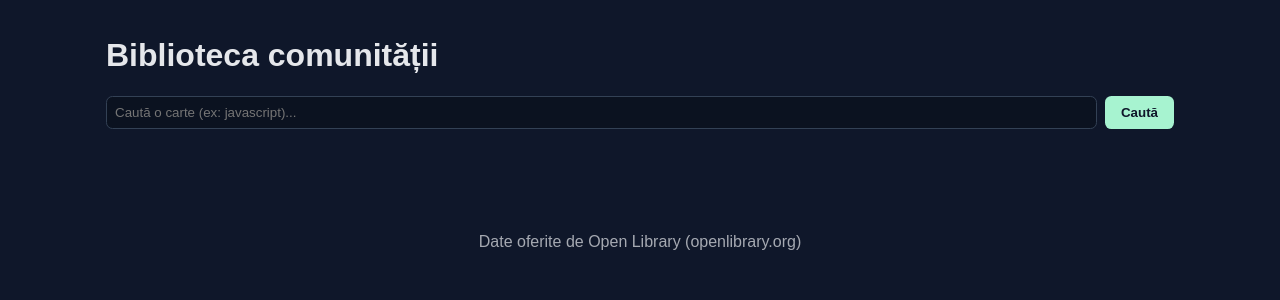
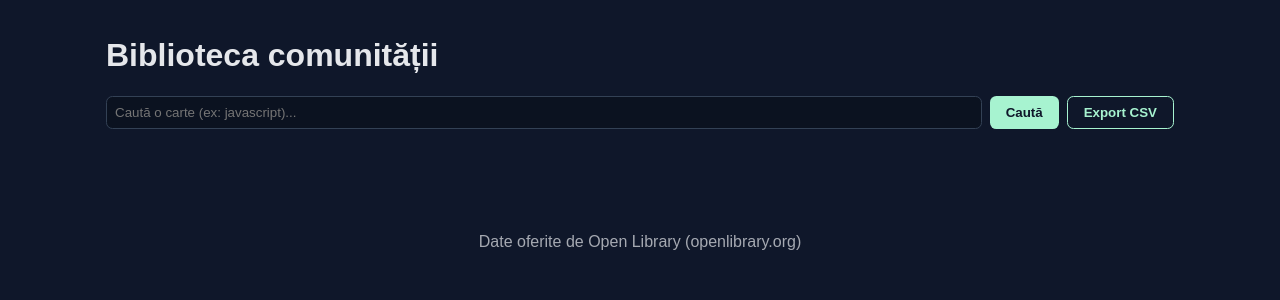
Before and after one commit to SAANNIA/TW, a Django app: page /books/ in a window 1280 px wide. Shown: the part 42-342 px from the top of the page. Run offline with Django 5.2, Linux system fonts and the light colour scheme.

Commit message:
Add CSV export bonus to Open Library page

```diff
--- a/demo/myapp/static/CSS/books_style.css
+++ b/demo/myapp/static/CSS/books_style.css
@@ -131,3 +131,18 @@
     font-size: 0.9rem;
     opacity: 0.85;
   }
+
+#exportBtn {
+    padding: 0.5rem 1rem;
+    cursor: pointer;
+    border: 1px solid #a7f3d0;
+    border-radius: 0.4rem;
+    background: transparent;
+    color: #a7f3d0;
+    font-weight: 700;
+  }
+
+  #exportBtn:focus-visible {
+    outline: 2px solid #a7f3d0;
+    outline-offset: 2px;
+  }
--- a/demo/myapp/static/JS/books.js
+++ b/demo/myapp/static/JS/books.js
@@ -23,6 +23,7 @@ async function getJSON(url) {
 }
 const statusEl = document.getElementById("status");
 const resultsEl = document.getElementById("results");
+let shownBooks = [];
 function setStatus(text) {
     statusEl.textContent = text;
 }
@@ -50,6 +51,7 @@ function createCard(book) {
     return card;
 }
 function render(books) {
+    shownBooks = books;
     resultsEl.innerHTML = "";
     if (books.length === 0) {
         setStatus("No results found.");
@@ -99,3 +101,29 @@ window.addEventListener("DOMContentLoaded", () => {
         search();
     }
 });
+function csvCell(value) {
+    const safe = /^[=+\-@]/.test(value) ? `'${value}` : value;
+    return `"${safe.replace(/"/g, '""')}"`;
+}
+function exportCSV(books) {
+    if (books.length === 0) {
+        setStatus("Nu există rezultate de exportat.");
+        return;
+    }
+    const header = ["Titlu", "Autori", "An"];
+    const rows = books.map((book) => [
+        book.title,
+        book.author_name ? book.author_name.join("; ") : "",
+        book.first_publish_year !== undefined ? String(book.first_publish_year) : "",
+    ]);
+    const csv = [header, ...rows].map((row) => row.map(csvCell).join(",")).join("\r\n");
+    const blob = new Blob(["\uFEFF" + csv], { type: "text/csv;charset=utf-8" });
+    const url = URL.createObjectURL(blob);
+    const link = document.createElement("a");
+    link.href = url;
+    link.download = "carti.csv";
+    link.click();
+    URL.revokeObjectURL(url);
+}
+const exportBtn = document.getElementById("exportBtn");
+exportBtn.addEventListener("click", () => exportCSV(shownBooks));
--- a/demo/myapp/templates/html/books.html
+++ b/demo/myapp/templates/html/books.html
@@ -29,6 +29,7 @@
         <label for="queryInput" class="visually-hidden">Caută o carte</label>
         <input id="queryInput" type="text" placeholder="Caută o carte (ex: javascript)..." />
         <button id="searchBtn" type="submit">Caută</button>
+        <button id="exportBtn" type="button">Export CSV</button>
       </form>
 
       <p id="status" aria-live="polite"></p>
```
Also changed, not shown: demo/myapp/static/TS/books.ts (+35 -0 lines).
